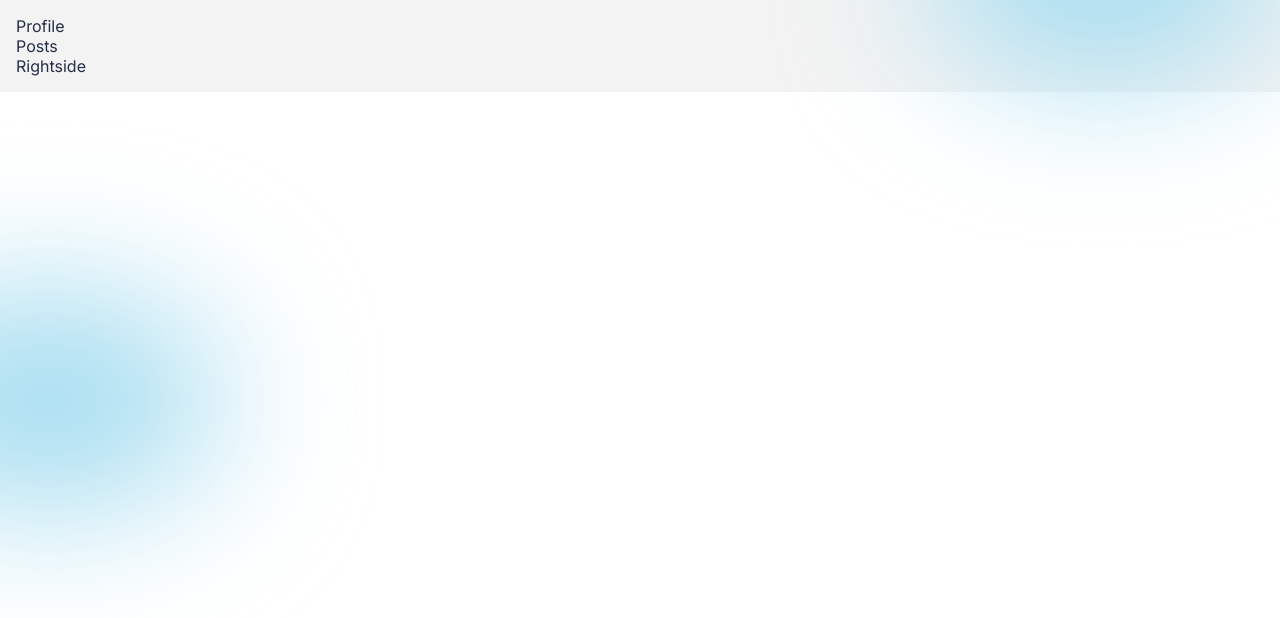
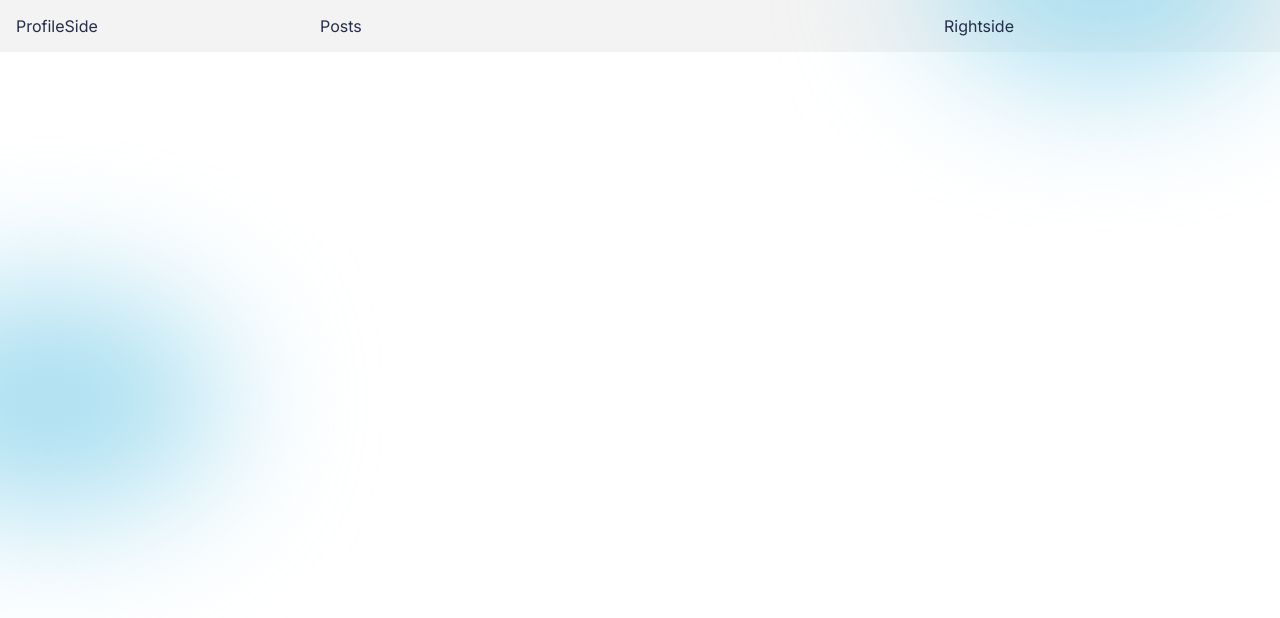
Before and after one commit to MiguelAGuzman/linkup, a React (Create React App) app: page / in a window 1280 px wide. Shown: the top 618 px of the page. Built offline with nearby package versions, Linux system fonts and the light colour scheme.

Commit message:
ProfileSide added

```diff
--- /dev/null
+++ b/src/components/profileSide/ProfileSide.jsx
@@ -0,0 +1,11 @@
+import React from 'react'
+
+const ProfileSide = () => {
+  return (
+    <div className="ProfileSi">
+        ProfileSide
+    </div>
+  )
+}
+
+export default ProfileSide
--- a/src/pages/home/Home.css
+++ b/src/pages/home/Home.css
@@ -0,0 +1,6 @@
+.Home {
+    position: relative;
+    display: grid;
+    grid-template-columns: 18rem auto 20rem;
+    gap: 1rem;
+}
--- a/src/pages/home/Home.jsx
+++ b/src/pages/home/Home.jsx
@@ -1,9 +1,10 @@
 import React from 'react'
-
+import ProfileSide from '../../components/profileSide/ProfileSide'
+import './Home.css'
 const Home = () => {
   return (
     <div className="Home">
-        <div className="profileSide">Profile</div>
+        <ProfileSide/>
         <div className="postSide">Posts</div>
         <div className="rightSide">Rightside</div>
 
```
Also changed, not shown: src/components/profileSide/ProfileSide.css (added).
